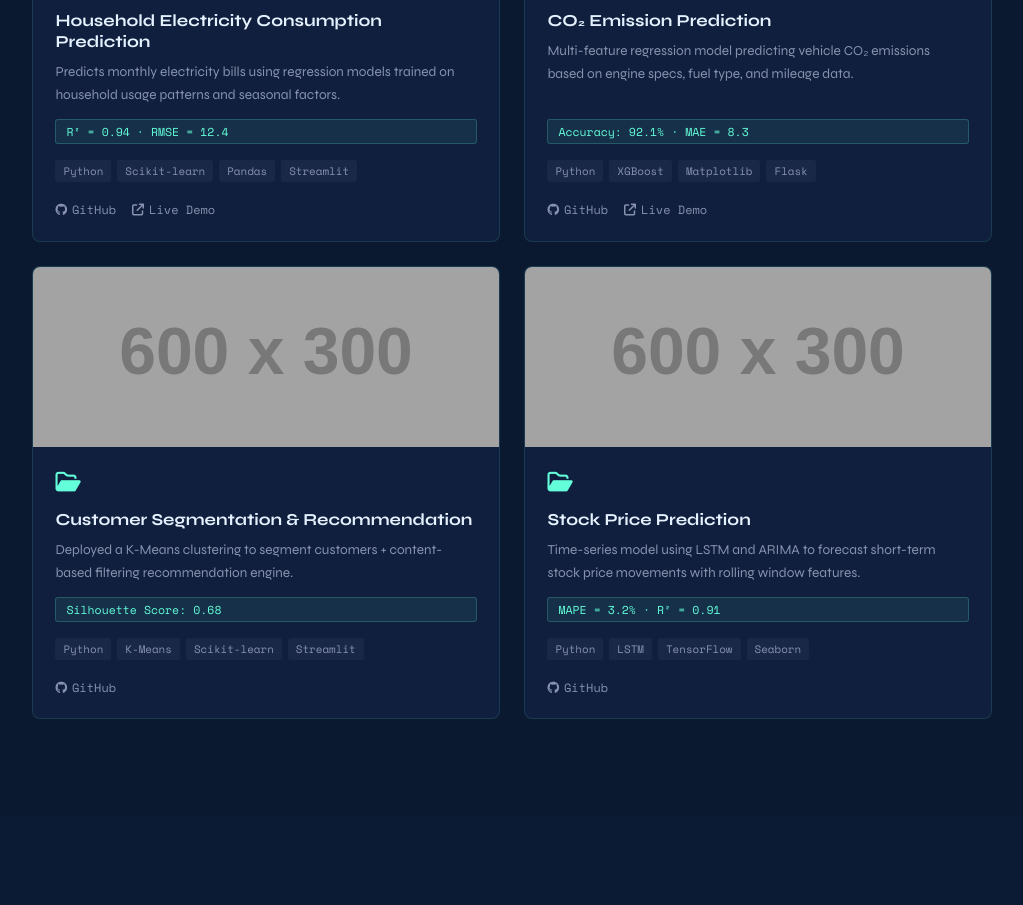
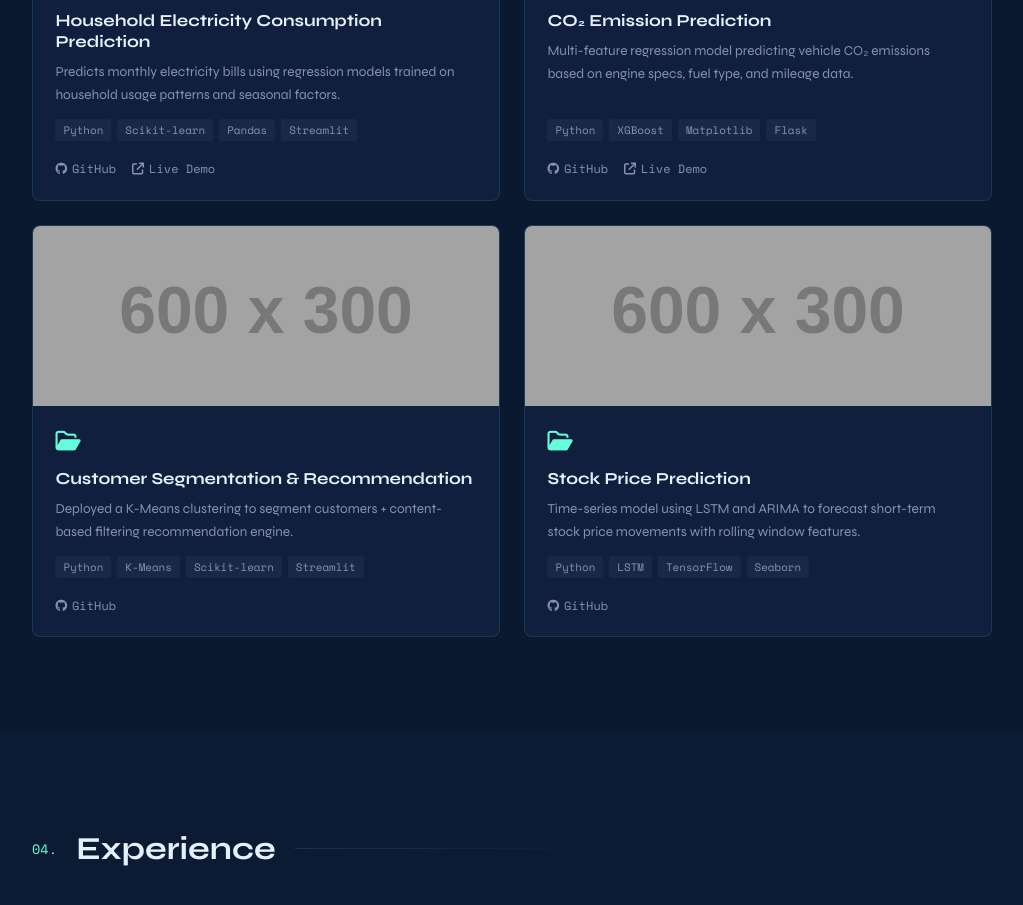
Before and after one commit to Janisha2005/Janisha-S-Portfolio, a plain HTML site: page index.html in a window 1280 px wide. Shown: the part 2701-3606 px from the top of the page, without its empty margins (128-1151 px from the left). Drawn offline with nearby package versions, Linux system fonts and the light colour scheme; placeholder pictures from the web are drawn by us.

Commit message:
Comment out project metrics in index.html
Commented out project metrics for various predictions.

```diff
--- a/index.html
+++ b/index.html
@@ -848,7 +848,7 @@
         <div class="project-folder"><i class="fa-regular fa-folder-open"></i></div>
         <h3 class="project-title">Household Electricity Consumption Prediction</h3>
         <p class="project-desc">Predicts monthly electricity bills using regression models trained on household usage patterns and seasonal factors.</p>
-        <span class="project-metric">R² = 0.94 · RMSE = 12.4</span>
+        <!--<span class="project-metric">R² = 0.94 · RMSE = 12.4</span>-->
         <div class="project-tags">
           <span class="tag">Python</span><span class="tag">Scikit-learn</span>
           <span class="tag">Pandas</span><span class="tag">Streamlit</span>
@@ -866,7 +866,7 @@
         <div class="project-folder"><i class="fa-regular fa-folder-open"></i></div>
         <h3 class="project-title">CO₂ Emission Prediction</h3>
         <p class="project-desc">Multi-feature regression model predicting vehicle CO₂ emissions based on engine specs, fuel type, and mileage data.</p>
-        <span class="project-metric">Accuracy: 92.1% · MAE = 8.3</span>
+        <!--<span class="project-metric">Accuracy: 92.1% · MAE = 8.3</span>-->
         <div class="project-tags">
           <span class="tag">Python</span><span class="tag">XGBoost</span>
           <span class="tag">Matplotlib</span><span class="tag">Flask</span>
@@ -884,7 +884,7 @@
         <div class="project-folder"><i class="fa-regular fa-folder-open"></i></div>
         <h3 class="project-title">Customer Segmentation & Recommendation</h3>
         <p class="project-desc">Deployed a K-Means clustering to segment customers + content-based filtering recommendation engine.</p>
-        <span class="project-metric">Silhouette Score: 0.68</span>
+        <!--<span class="project-metric">Silhouette Score: 0.68</span>-->
         <div class="project-tags">
           <span class="tag">Python</span><span class="tag">K-Means</span>
           <span class="tag">Scikit-learn</span><span class="tag">Streamlit</span>
@@ -901,7 +901,7 @@
         <div class="project-folder"><i class="fa-regular fa-folder-open"></i></div>
         <h3 class="project-title">Stock Price Prediction</h3>
         <p class="project-desc">Time-series model using LSTM and ARIMA to forecast short-term stock price movements with rolling window features.</p>
-        <span class="project-metric">MAPE = 3.2% · R² = 0.91</span>
+        <!--<span class="project-metric">MAPE = 3.2% · R² = 0.91</span>-->
         <div class="project-tags">
           <span class="tag">Python</span><span class="tag">LSTM</span>
           <span class="tag">TensorFlow</span><span class="tag">Seaborn</span>
```
